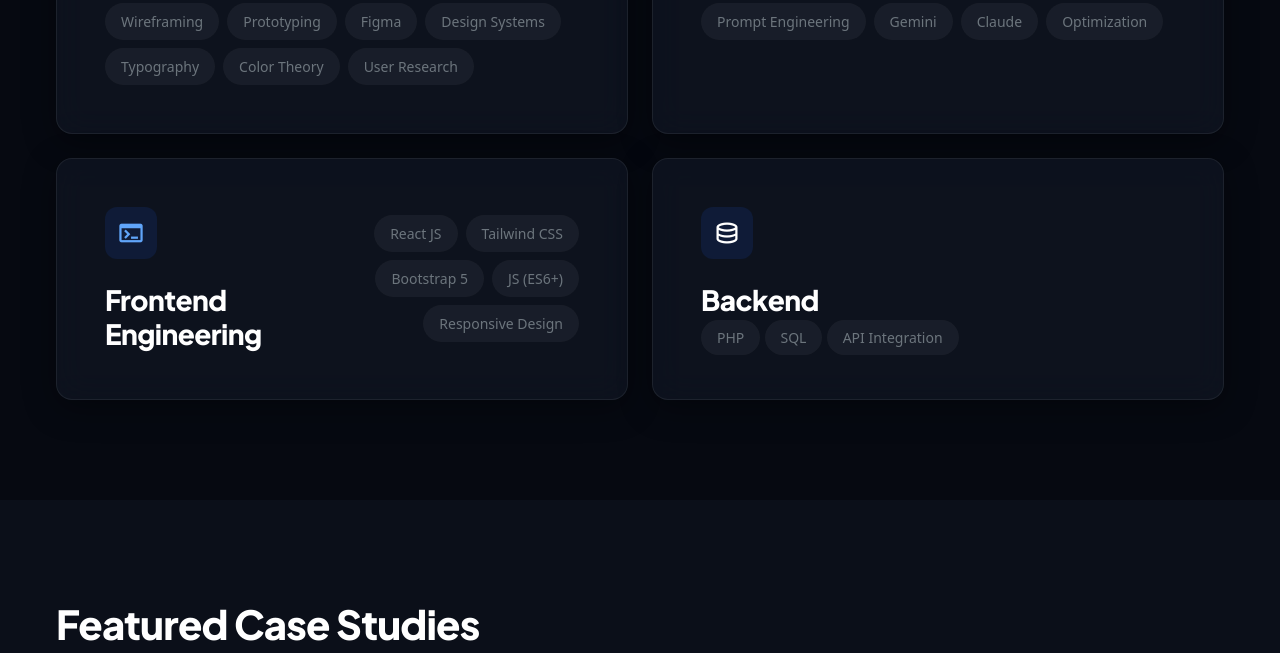
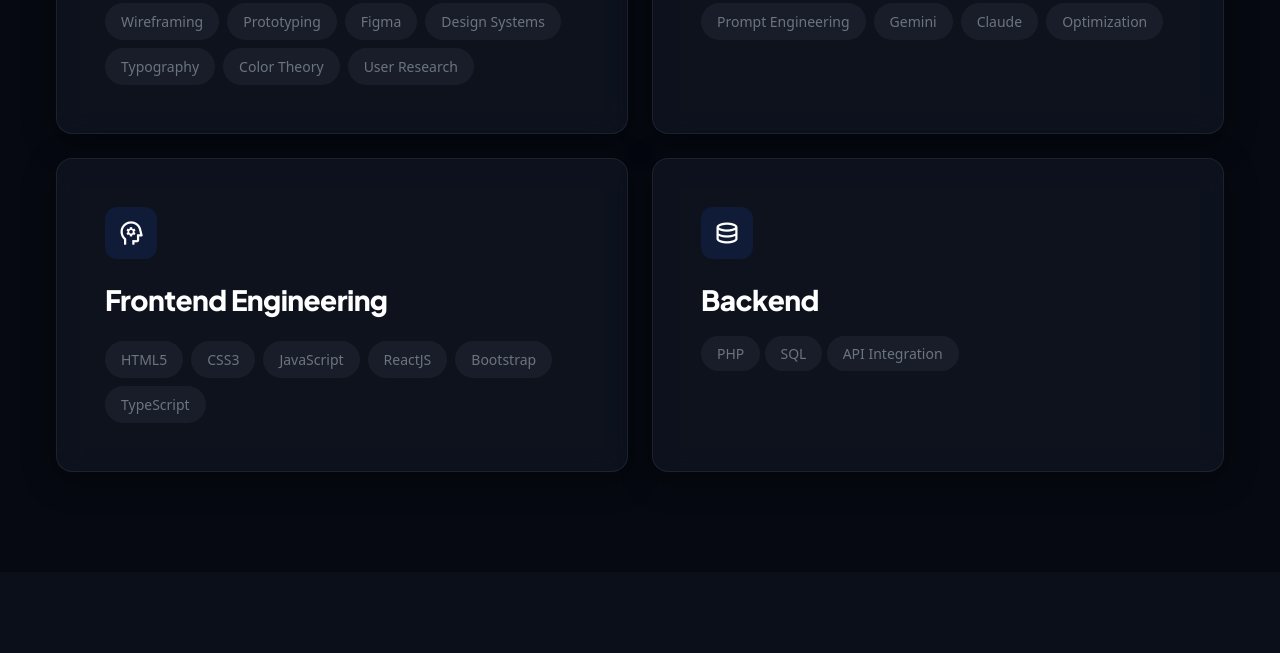
Before and after one commit to bhaskarkadle1012/bhaskar_portfolio, a plain HTML site: page index.html in a window 1280 px wide. Shown: the part 1129-1782 px from the top of the page. Drawn offline with nearby package versions, Linux system fonts and the light colour scheme.

Commit message:
Update index.html

```diff
--- a/index.html
+++ b/index.html
@@ -135,34 +135,26 @@
                         </div>
                     </div>
 
-                    <div class="col-12 col-lg-6 text-start">
+                    <div class="col-12 col-md-6 text-start">
                         <div class="glass-card h-100 p-4 p-lg-5 rounded-4">
-                            <div class="row align-items-start align-items-lg-center g-4">
-                                <div class="col-12 col-sm-5">
                             <div class="icon-wrapper mb-4">
-                                        <span class="material-symbols-outlined fs-3">terminal</span>
+                                <span class="material-symbols-outlined fs-3 text-white">psychology</span>
                             </div>
-                                    <h3 class="font-display fs-3 m-0 text-white">Frontend Engineering</h3>
-                                </div>
-                                <div class="col-12 col-sm-7">
-                                    <div class="d-flex flex-wrap gap-2 justify-content-start justify-content-sm-end">
+                            <h3 class="font-display fs-3 mb-4 text-white">Frontend Engineering</h3>
+                            <div class="d-flex flex-wrap gap-2">
                                 <span
-                                            class="bg-surface-container-high px-3 py-2 rounded-pill small text-secondary">React
-                                            JS</span>
+                                    class="bg-surface-container-high px-3 py-2 rounded-pill small text-secondary">
+                                    HTML5</span>
                                 <span
-                                            class="bg-surface-container-high px-3 py-2 rounded-pill small text-secondary">Tailwind
-                                            CSS</span>
+                                    class="bg-surface-container-high px-3 py-2 rounded-pill small text-secondary">CSS3</span>
                                 <span
-                                            class="bg-surface-container-high px-3 py-2 rounded-pill small text-secondary">Bootstrap
-                                            5</span>
+                                    class="bg-surface-container-high px-3 py-2 rounded-pill small text-secondary">JavaScript</span>
                                 <span
-                                            class="bg-surface-container-high px-3 py-2 rounded-pill small text-secondary">JS
-                                            (ES6+)</span>
+                                    class="bg-surface-container-high px-3 py-2 rounded-pill small text-secondary">ReactJS</span>
                                 <span
-                                            class="bg-surface-container-high px-3 py-2 rounded-pill small text-secondary">Responsive
-                                            Design</span>
-                                    </div>
-                                </div>
+                                    class="bg-surface-container-high px-3 py-2 rounded-pill small text-secondary">Bootstrap</span>
+                                <span
+                                    class="bg-surface-container-high px-3 py-2 rounded-pill small text-secondary">TypeScript</span>
                             </div>
                         </div>
                     </div>
@@ -172,7 +164,7 @@
                             <div class="icon-wrapper mb-4">
                                 <span class="material-symbols-outlined fs-3 text-white">database</span>
                             </div>
-                            <h3 class="font-display fs-3 mb-2 text-white">Backend</h3>
+                            <h3 class="font-display fs-3 mb-4 text-white">Backend</h3>
                             <span class="bg-surface-container-high px-3 py-2 rounded-pill small text-secondary">PHP</span>
                             <span class="bg-surface-container-high px-3 py-2 rounded-pill small text-secondary">SQL</span>
                             <span class="bg-surface-container-high px-3 py-2 rounded-pill small text-secondary">API Integration</span>
```
Lines whose indentation alone changed are shown as unchanged.
